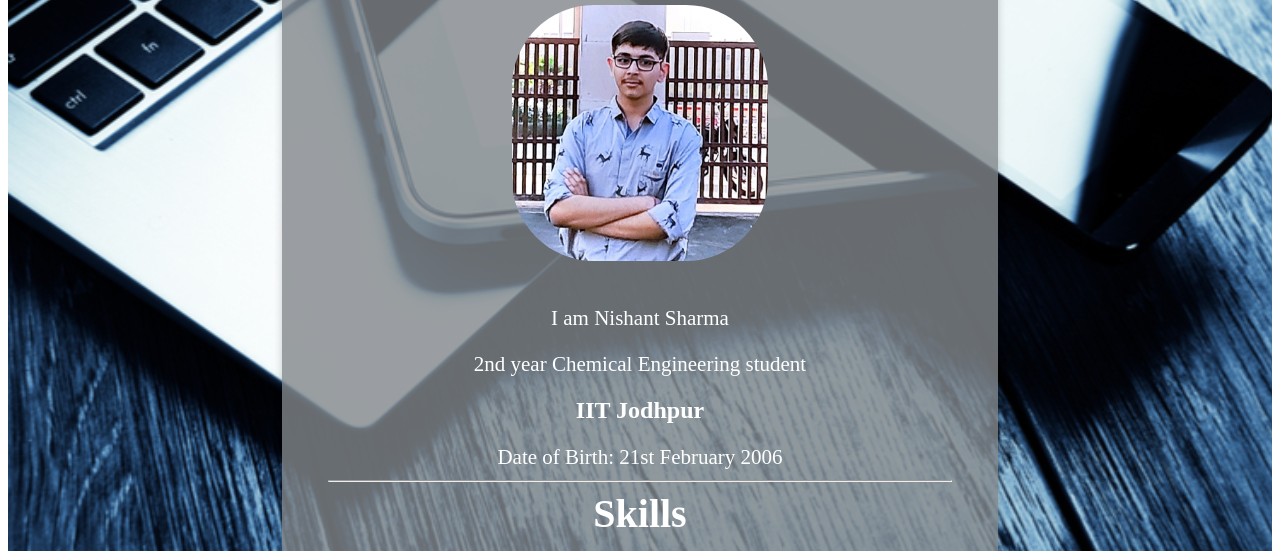
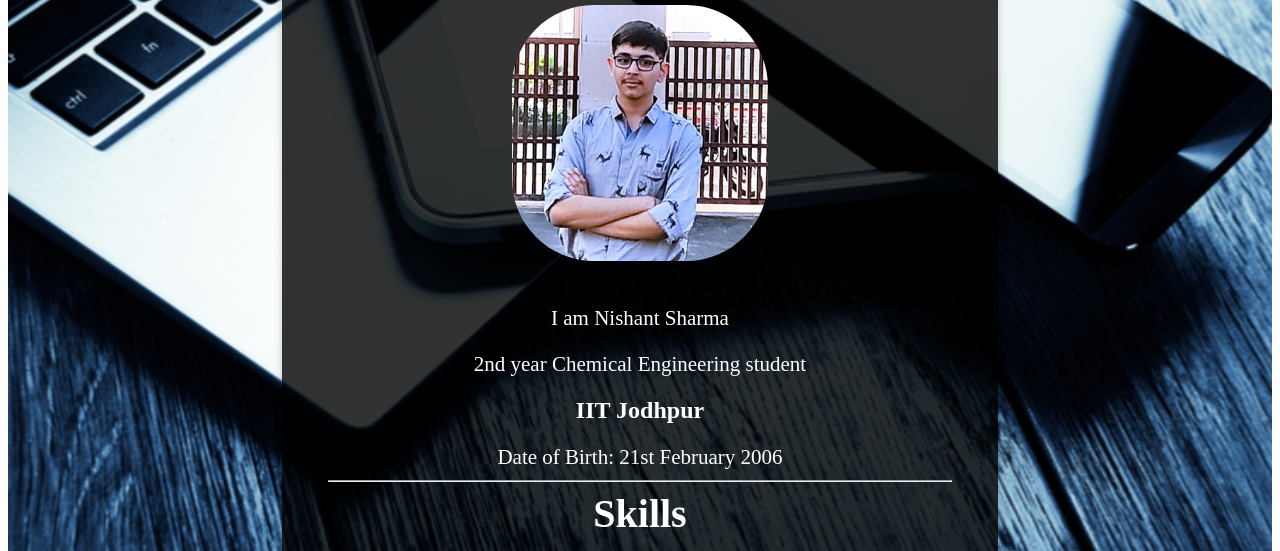
Before and after one commit to Nishant2102/My_Portfolio, a plain HTML site: page index.html in a window 1280 px wide. Shown: the part 246-797 px from the top of the page. Drawn offline with Linux system fonts and the light colour scheme.

Commit message:
index.css

```diff
--- a/index.css
+++ b/index.css
@@ -22,7 +22,7 @@
 }
 
 .content {
-    background-color: rgb(130 135 139 / 80%);
+    background-color: rgb(0 0 0 / 80%);
     padding: 46px;
     border-radius: 27px;
     text-align: center;
```
